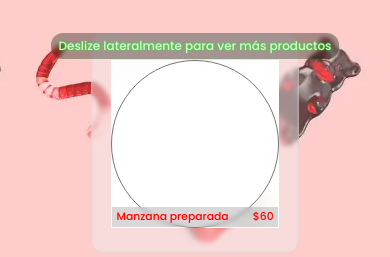
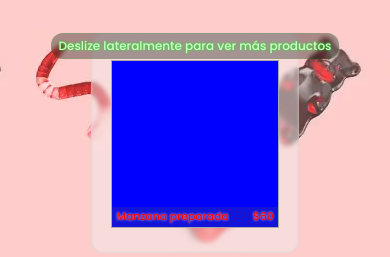
Before and after one commit to Calichi/snack, a plain HTML site: page index.html in a window 390 px wide. Shown: the top 257 px of the page. Drawn offline with Linux system fonts and the light colour scheme.

Commit message:
radio iphone 1

```diff
--- a/style/style.css
+++ b/style/style.css
@@ -119,10 +119,11 @@ ul
 }
 
 .product input {
-    -webkit-appearance: radio;
+    appearance: none;
     grid-area: 2/1/5/3;
     margin:0;
     border: solid 1px #aaa;
+    background-color: blue;
 }
 
 .product input:checked {
```
